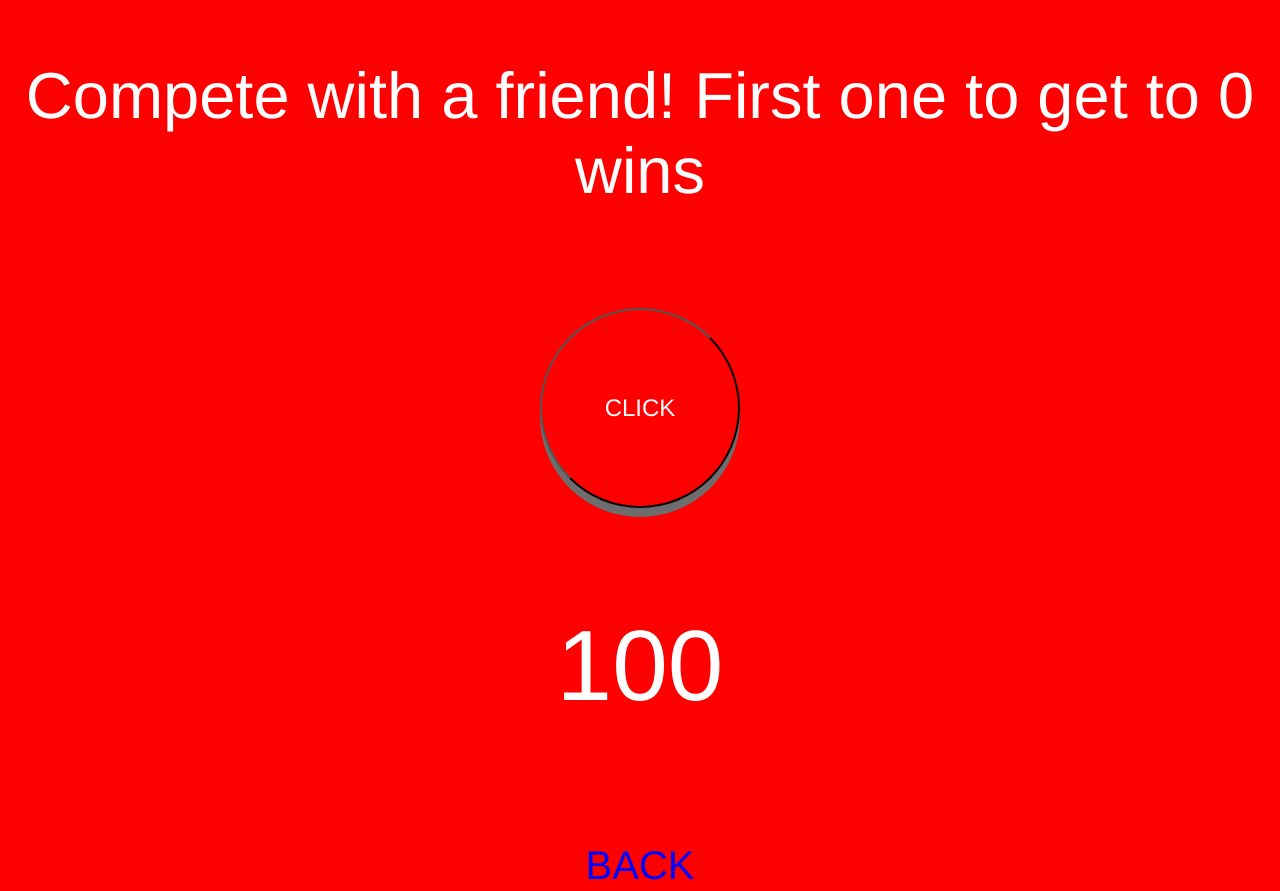
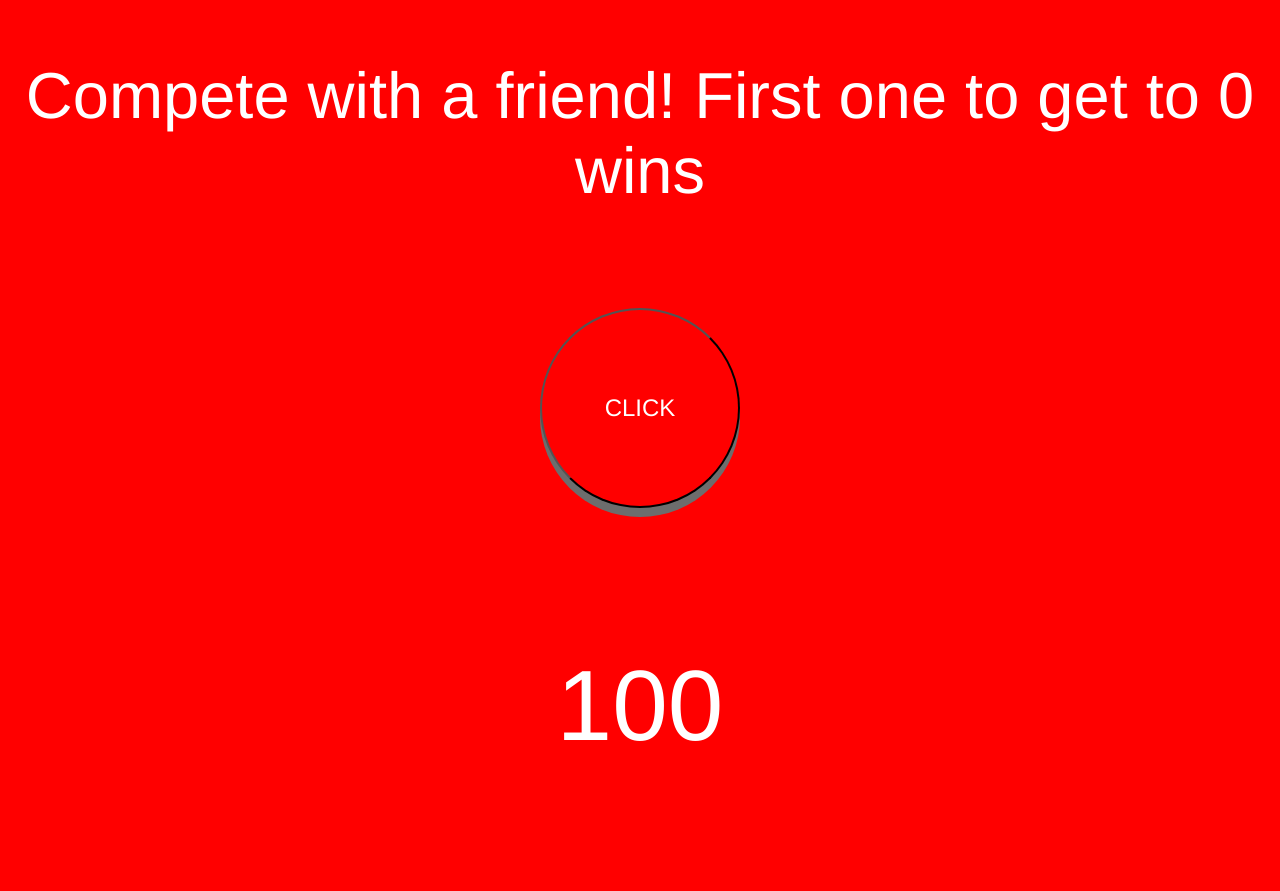
Before and after one commit to SpycieWEB/Clicksters, a plain HTML site: page ClickDown.html in a window 1280 px wide. Shown: the top 891 px of the page. Drawn offline with Linux system fonts and the light colour scheme.

Commit message:
Update ClickDown.html

```diff
--- a/ClickDown.html
+++ b/ClickDown.html
@@ -85,10 +85,10 @@
             font-family: 'fantasy', 'Franklin Gothic Medium', 'Arial Narrow', 'Arial', 'sans-serif';
             font-size: 100px;
             color: rgb(255, 255, 255);
-            margin-top: 50px;
-            margin-bottom: 50px;
-            margin-right: 500px;
-            margin-left: 500px;
+            margin-top: 90px;
+            margin-bottom: 100px;
+            margin-right: 40px;
+            margin-left: 40px;
         }
 
         div {
@@ -146,7 +146,9 @@
     </div>
     <div>
         <button type="button" id="button" onclick="onClick()">CLICK</button>
-        <p><a id="clicks">100</a></p>
+        <div>
+            <p id="clicks">100
+            </p>
         </div>
 
         <script type="text/javascript">
```
Lines whose indentation alone changed are shown as unchanged.
